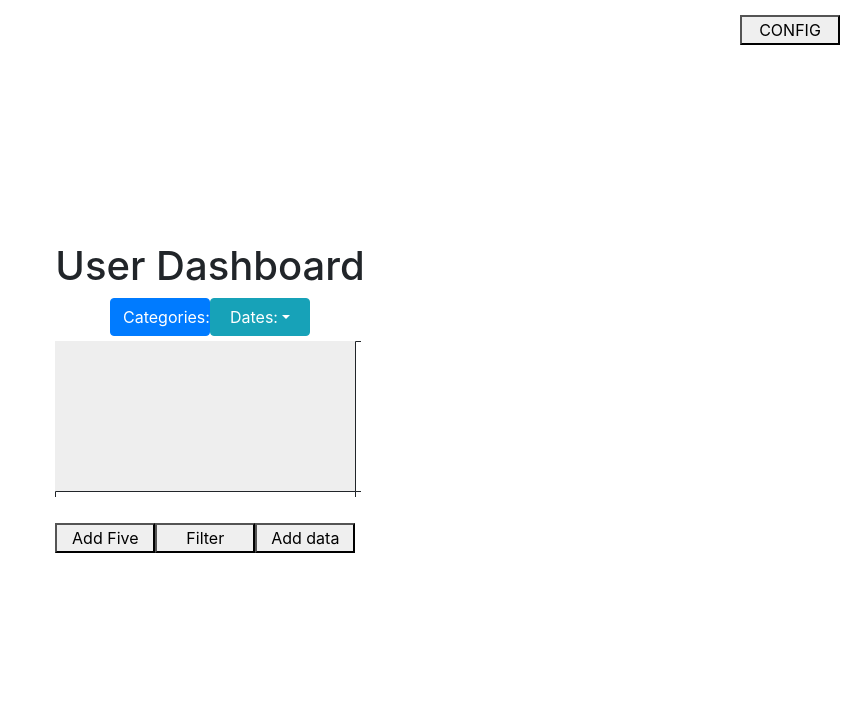
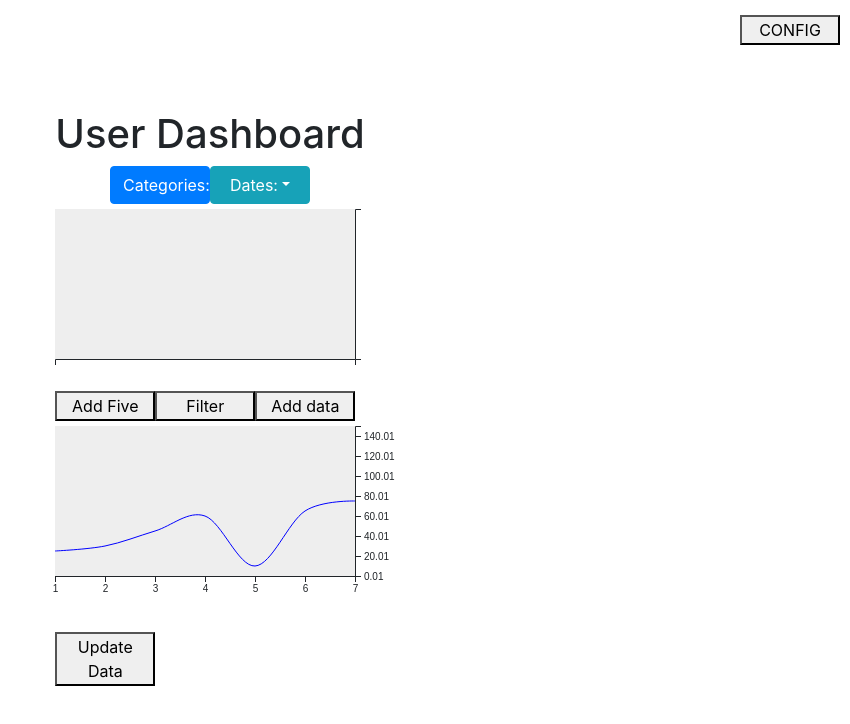
Before and after one commit to oslabs-beta/watchmo, a React app: page / in a window 1280 px wide. Shown: the top 724 px of the page, without its empty margins (430-1280 px from the left). Built offline with nearby package versions, Linux system fonts and the light colour scheme; no server answers; the HTML template or start-up script is replaced by a standard one.

Commit message:
passing data down from VertColViz to TimeViz

```diff
--- a/src/display/Components/TimeViz.jsx
+++ b/src/display/Components/TimeViz.jsx
@@ -3,7 +3,11 @@ import React, { useRef, useEffect, useState } from "react";
 import "../stylesheets/style.scss"
 /* The useEffect Hook is for running side effects outside of React,
        for instance inserting elements into the DOM using D3 */
-function TimeViz() {
+function TimeViz(props) {
+  let timeData = props.timeData;
+  let selectedQueries = props.selectedQueries;
+  console.log("time data", props.timeData);
+  console.log(props.selectedQueries);
   const [data, setData] = useState([25, 30, 45, 60, 10, 65, 75]);
   // const [time, setTime] = useState([{ name: "Query 1", labelOffset: 60, value: function (t) { return d3.hsl(t, 1, 0.5); } },
   // ]);
--- a/src/display/Components/VertColViz.jsx
+++ b/src/display/Components/VertColViz.jsx
@@ -9,13 +9,24 @@ import TimeViz from './TimeViz';
 function VertColViz(props) {
   let queries = [];
   let responses = [];
-  const [query, setQuery] = useState(queries);
-  const [data, setData] = useState(responses);
+  let selectedQss = [];
+
   const [selectedQuery, setSelectedQuery] = useState([]);
 
-  // function(query) {
-
-  // }
+  function addOrRemove(queryIn) {
+    console.log(queryIn);
+    if (selectedQss.includes(queryIn)) {
+      console.log("trying to filter");
+      setSelectedQuery(selectedQuery.filter(selectedQs => selectedQs !== queryIn))
+      selectedQss = selectedQss.filter(selectedQs => selectedQs !== queryIn)
+    }
+    else {
+      console.log("trying to add");
+      setSelectedQuery(selectedQs=> [...selectedQs, queryIn])
+      selectedQss.push(queryIn);
+    }
+    console.log(selectedQss);
+  }
 
   const svgRef = useRef();
   /*The most basic SVG file contains the following format:
@@ -26,8 +37,6 @@ function VertColViz(props) {
   --Style specifications describing how each element should be drawn.*/
   // will be called initially and on every data change
   useEffect(() => {
-    console.log('cateogry data', props.dataCat)
-    console.log('data', data)
 
     for (let query in props.dataCat) {
       let timeTot = 0;
@@ -37,14 +46,12 @@ function VertColViz(props) {
       });
       responses.push(timeTot / (props.dataCat[query].length))
     }
-    setData(responses)
-    setQuery(queries)
   }, [props.dataCat])
 
 
   useEffect(() => {
 
-
+    setSelectedQuery([]);
 
     const svg = select(svgRef.current);
 
@@ -105,7 +112,7 @@ function VertColViz(props) {
           .attr("opacity", 1);
       })
       .on("mouseleave", () => svg.select(".tooltip").remove())
-      .on("click", (value, index) => {setSelectedQuery(`${queries[index]}`)})
+      .on("click", (value, index) => {addOrRemove(`${queries[index]}`)})
       .transition()
       .attr("fill", colorScale)
       .attr("height", value => 150 - yScale(value)); }
@@ -132,7 +139,9 @@ function VertColViz(props) {
       >
         Add data
         </button>
-        {/* <TimeViz timeData = {props.dataCat[selectedQuery]} selectedQuery = {props.selectedQuery} /> */}
+        {selectedQuery && <TimeViz timeData = {props.dataCat} selectedQueries = {selectedQuery}/>}
+
+
     </React.Fragment>
   );
 }
```
